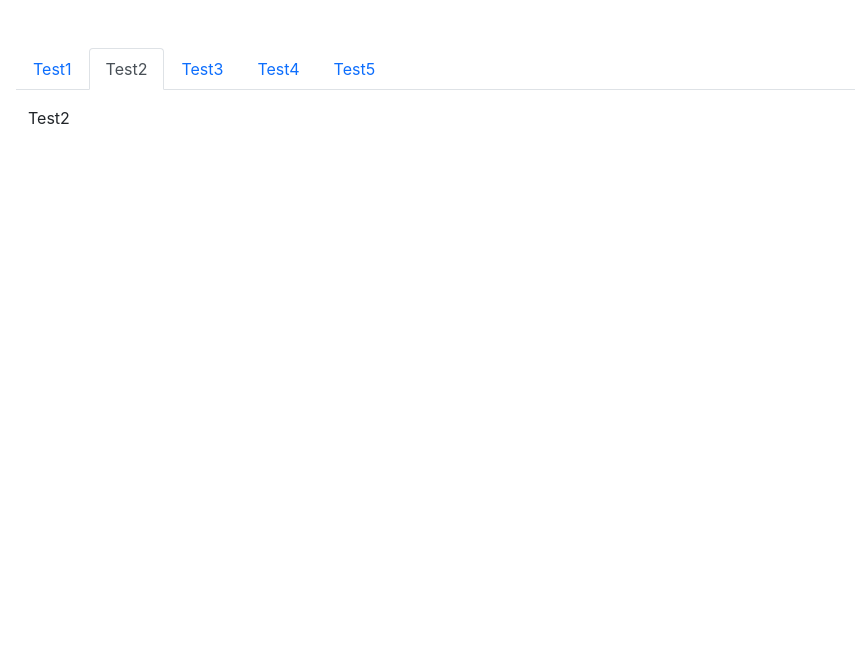
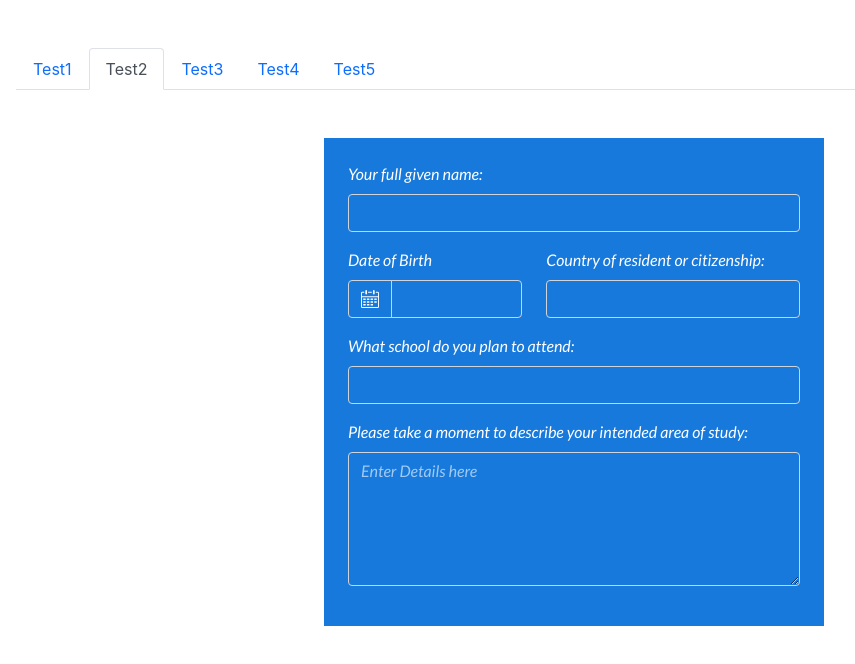
Before and after one commit to yumao823/greyseotest, a Next.js app: page / in a window 1280 px wide. Both pictures are taken after a click on the tab "Test2". Shown: the top 664 px of the page, without its empty margins (66-921 px from the left). Built offline with nearby package versions, Linux system fonts and the light colour scheme.

Commit message:
feat: add sign up form

```diff
--- /dev/null
+++ b/pages/_document.tsx
@@ -0,0 +1,22 @@
+import Document, { Html, Head, Main, NextScript } from 'next/document'
+
+class MyDocument extends Document {
+  render() {
+    return (
+      <Html>
+        <Head>
+          <link
+            href='https://fonts.googleapis.com/css2?family=Lato:ital,wght@0,300;0,400;0,700;1,300;1,400&display=swap'
+            rel="stylesheet"
+          />
+        </Head>
+        <body>
+          <Main />
+          <NextScript />
+        </body>
+      </Html>
+    )
+  }
+}
+
+export default MyDocument
--- a/styles/globals.scss
+++ b/styles/globals.scss
@@ -14,3 +14,39 @@ a {
 * {
   box-sizing: border-box;
 }
+
+.test2 {
+  font-family: 'Lato', sans-serif;
+
+  .signup-form {
+    background-color: #1679db;
+    color: #fff;
+    max-width: 500px;
+
+    .title {
+      font-style: italic;
+    }
+
+    .input-group {
+      &-text {
+        background-color: transparent;
+        color: #fff;
+
+        img {
+          width: 18px;
+        }
+      }
+    }
+
+    .form-control {
+      background-color: transparent;
+      color: #fff;
+
+      &::placeholder {
+        color: #fff;
+        font-style: italic;
+        opacity: 0.6;
+      }
+    }
+  }
+}
--- a/tsconfig.json
+++ b/tsconfig.json
@@ -16,5 +16,5 @@
     "incremental": true
   },
   "include": ["next-env.d.ts", "**/*.ts", "**/*.tsx"],
-  "exclude": ["node_modules"]
+  "exclude": ["node_modules"],
 }
--- a/views/Test2.tsx
+++ b/views/Test2.tsx
@@ -1,10 +1,60 @@
-import React, { FC } from 'react'
-import { Container } from 'react-bootstrap'
+import React, { FC, useState } from 'react'
+import { Container, Form, Row, Col, InputGroup } from 'react-bootstrap'
 
 const Test2: FC = () => {
+  const [name, setName] = useState<string>('')
+  const [country, setCountry] = useState<string>('')
+  const [school, setSchool] = useState<string>('')
+  const [area, setArea] = useState<string>('')
+
+
   return (
-    <Container>
-      Test2
+    <Container className='test2'>
+      <div className='signup-form mx-auto mt-5 p-4'>
+        <Form.Group className="mb-3">
+          <Form.Label className='title'>Your full given name:</Form.Label>
+          <Form.Control value={name} onChange={(e: React.ChangeEvent<HTMLInputElement>) => setName(e.target.value)}/>
+        </Form.Group>
+        <Row>
+          <Col sm={5}>
+            <Form.Group className="mb-3">
+              <Form.Label className='title'>Date of Birth</Form.Label>
+              <InputGroup className="mb-3">
+                <InputGroup.Text>
+                  <img src='/date.svg' />
+                </InputGroup.Text>
+                <Form.Control />
+              </InputGroup>
+            </Form.Group>
+          </Col>
+          <Col sm={7}>
+          <Form.Group className="mb-3">
+            <Form.Label className='title'>
+              Country of resident or citizenship:
+            </Form.Label>
+            <Form.Control value={country} onChange={(e: React.ChangeEvent<HTMLInputElement>) => setCountry(e.target.value)} />
+          </Form.Group>
+          </Col>
+        </Row>
+        <Form.Group className="mb-3">
+          <Form.Label className='title'>
+            What school do you plan to attend:
+          </Form.Label>
+          <Form.Control value={school} onChange={(e: React.ChangeEvent<HTMLInputElement>) => setSchool(e.target.value)} />
+        </Form.Group>
+        <Form.Group className="mb-3">
+          <Form.Label className='title'>
+            Please take a moment to describe your intended area of study:
+          </Form.Label>
+          <Form.Control
+            value={area}
+            as="textarea"
+            placeholder="Enter Details here"
+            rows={5}
+            onChange={(e: React.ChangeEvent<HTMLInputElement>) => setArea(e.target.value)}
+          />
+        </Form.Group>
+      </div>
     </Container>
   )
 }
--- a/views/Test3.tsx
+++ b/views/Test3.tsx
@@ -1,11 +1,45 @@
 import React, { FC } from 'react'
-import { Container } from 'react-bootstrap'
+
+
 
 const Test3: FC = () => {
+
+  // if (recipe == 'SPANISH') {
+  //   fudge = SPANISH_FUDGE;
+  //   amt = base * SPANISH_FUDGE;
+  //   sugar = 2 * bottom(amt) + top(amt) * 1.17;
+  // } else if ((recipe == 'FRENCH') || (recipe == 'ENGLISH')) {
+  //     fudge = (recipe == 'FRENCH') ? FRENCH_FUDGE : ENGLISH_FUDGE;
+
+  //     amt = base * fudge;
+  //     sugar = 2 * bottom(amt) + top(amt) * 1.17;
+  //     if (recipe == 'FRENCH') {
+  //         chocolate = 7;
+  //     }
+  // } else {
+  //     fudge = 1;
+  //     amt = base;
+  //     sugar = 2 * bottom(amt) + top(amt) * 1.17;
+  // }
+
+  /**
+   * Below is Correct one
+   */
+
+
+  // switch (recipe) {
+  //   case 'SPANISH': fudge = SPANISH_FUDGE; break;
+  //   case 'FRENCH': fudge = FRENCH_FUDGE; chocolate = 7; break;
+  //   case 'ENGLISH': fudge = ENGLISH_FUDGE; break;
+  //   default fudge = 1; break;
+  // }
+
+  // amt = base * fudge;
+  // sugar = 2 * bottom(amt) + top(amt) * 1.17;
+
+
   return (
-    <Container>
-      Test3
-    </Container>
+    <h1>Please check the Answer from views/Test3.tsx</h1>
   )
 }
 
```
Also changed, not shown: public/date.svg (added).
